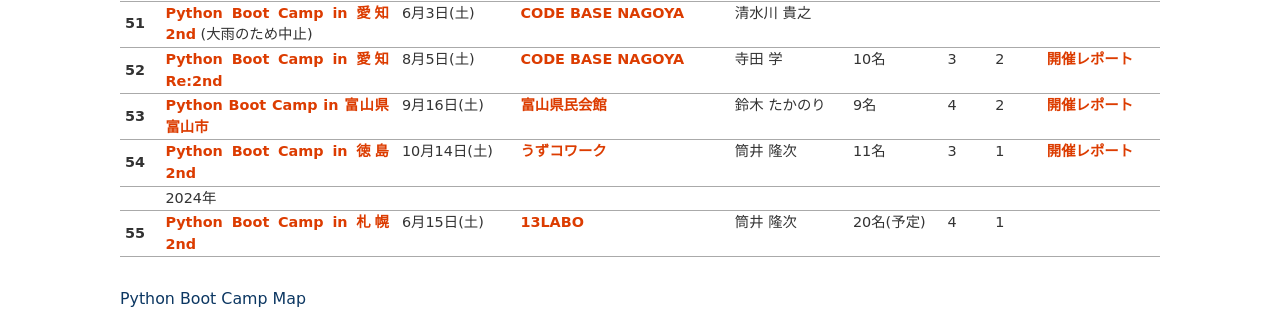
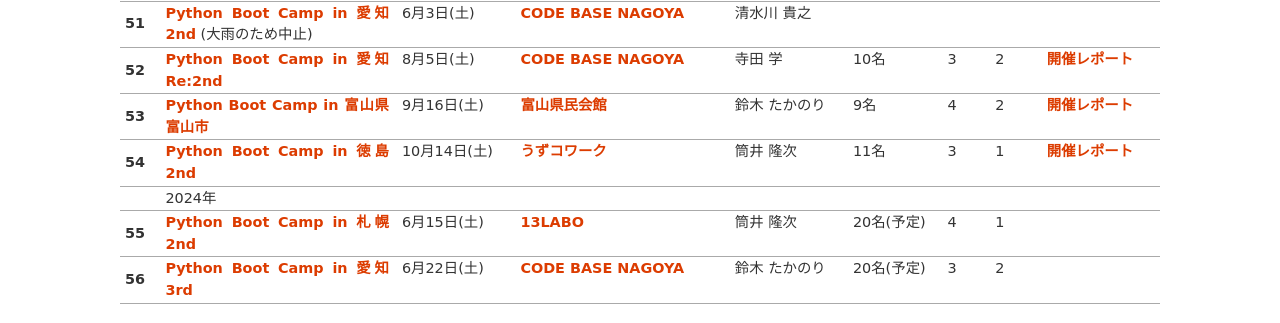
Before and after one commit to pyconjp/www.pycon.jp, a Sphinx documentation site: the page built from source/support/bootcamp.md, in a window 1280 px wide and 900 px high, scrolled down 4365 px, cut to the strip 0-323 px from the top of the window. Built offline with Sphinx 7.4.7, drawn with Linux system fonts in a browser that asks for light colours.

Commit message:
add pycamp aichi 3rd

````diff
--- a/source/support/bootcamp.md
+++ b/source/support/bootcamp.md
@@ -55,7 +55,7 @@
   - **茨城**、**栃木**、**群馬**、**埼玉**、**千葉**、東京、**神奈川**
   - 6/7
 * - 中部
-  - **山梨**、**長野** (2)、**新潟** (2)、**富山**、**石川**、**福井**、**静岡** (3)、**愛知** (2)、**岐阜**
+  - **山梨**、**長野** (2)、**新潟** (2)、**富山**、**石川**、**福井**、**静岡** (3)、**愛知** (3)、**岐阜**
   - 9/9
 * - 近畿
   - 三重、滋賀、**京都** (2)、**大阪**、**兵庫**、奈良、**和歌山**
@@ -707,6 +707,15 @@
   - 4
   - 1
   -
+* - 56
+  - [Python Boot Camp in 愛知3rd](https://pyconjp.connpass.com/event/318286/)
+  - 6月22日(土)
+  - [CODE BASE NAGOYA](https://codebase.proto-g.co.jp/nagoya)
+  - 鈴木 たかのり
+  - 20名(予定)
+  - 3
+  - 2
+  -
 ```
 
 ### Python Boot Camp Map
````
